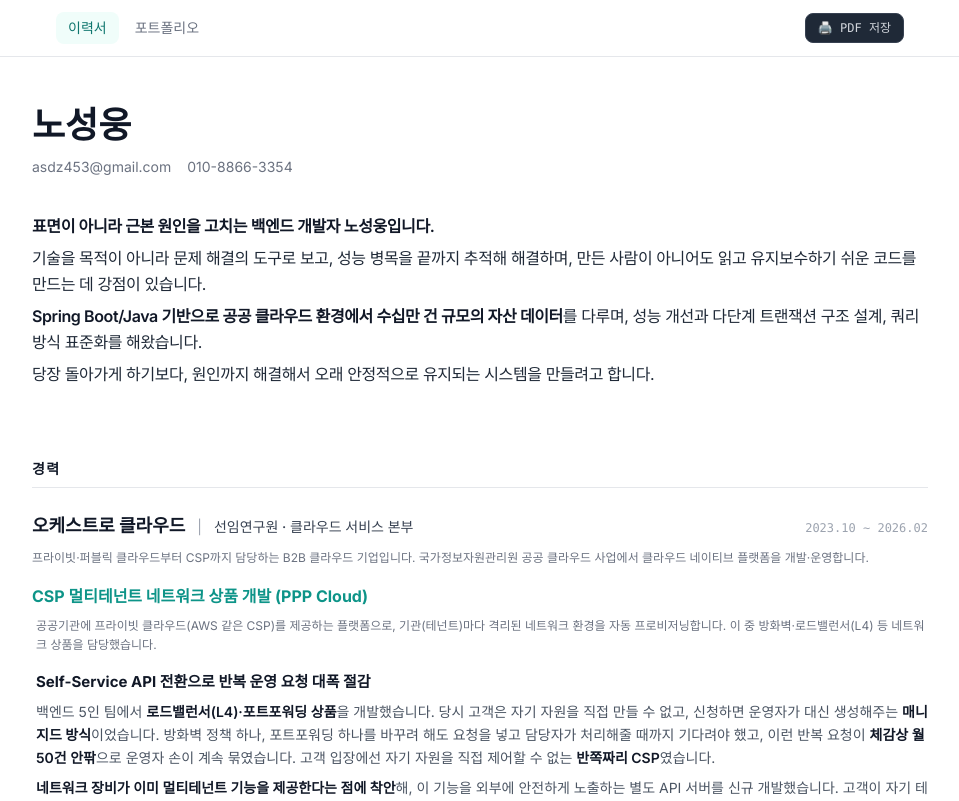
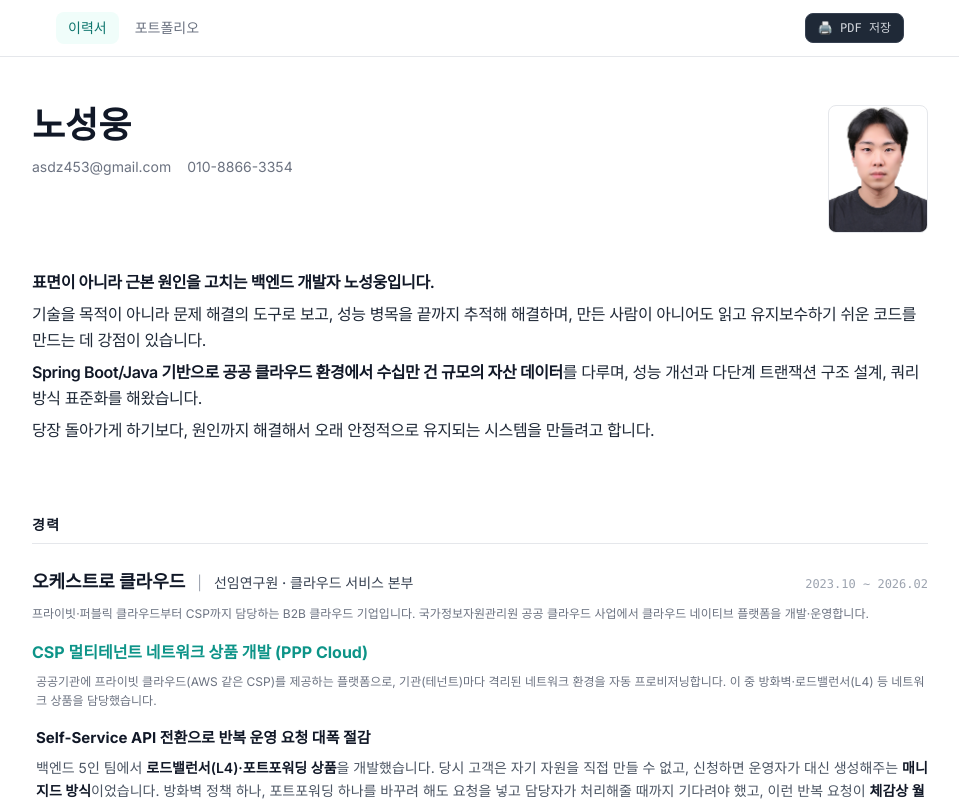
Before and after one commit to sungwoong-Noh/resume, a Next.js app: page / in a window 1280 px wide. Shown: the top 801 px of the page, without its empty margins (160-1119 px from the left). Built offline with nearby package versions, Linux system fonts and the light colour scheme.

Commit message:
feat: 이력서 PDF에 기본으로 증명사진 표시
여러 회사 지원 브랜치에서 반복적으로 showPhoto=false를 되돌리고 있어,
기본 상태 자체를 사진 있음으로 변경.

Co-Authored-By: Claude Sonnet 5 <noreply@anthropic.com>

```diff
--- a/app/page.tsx
+++ b/app/page.tsx
@@ -16,7 +16,7 @@ export default function Home() {
   return (
     <main className="min-h-screen bg-white text-gray-900">
       <DocNav />
-      <ResumeHeader showPhoto={false} />
+      <ResumeHeader />
       <ResumeSummary />
       <ResumeExperience />
       <ResumeEducation />
```
